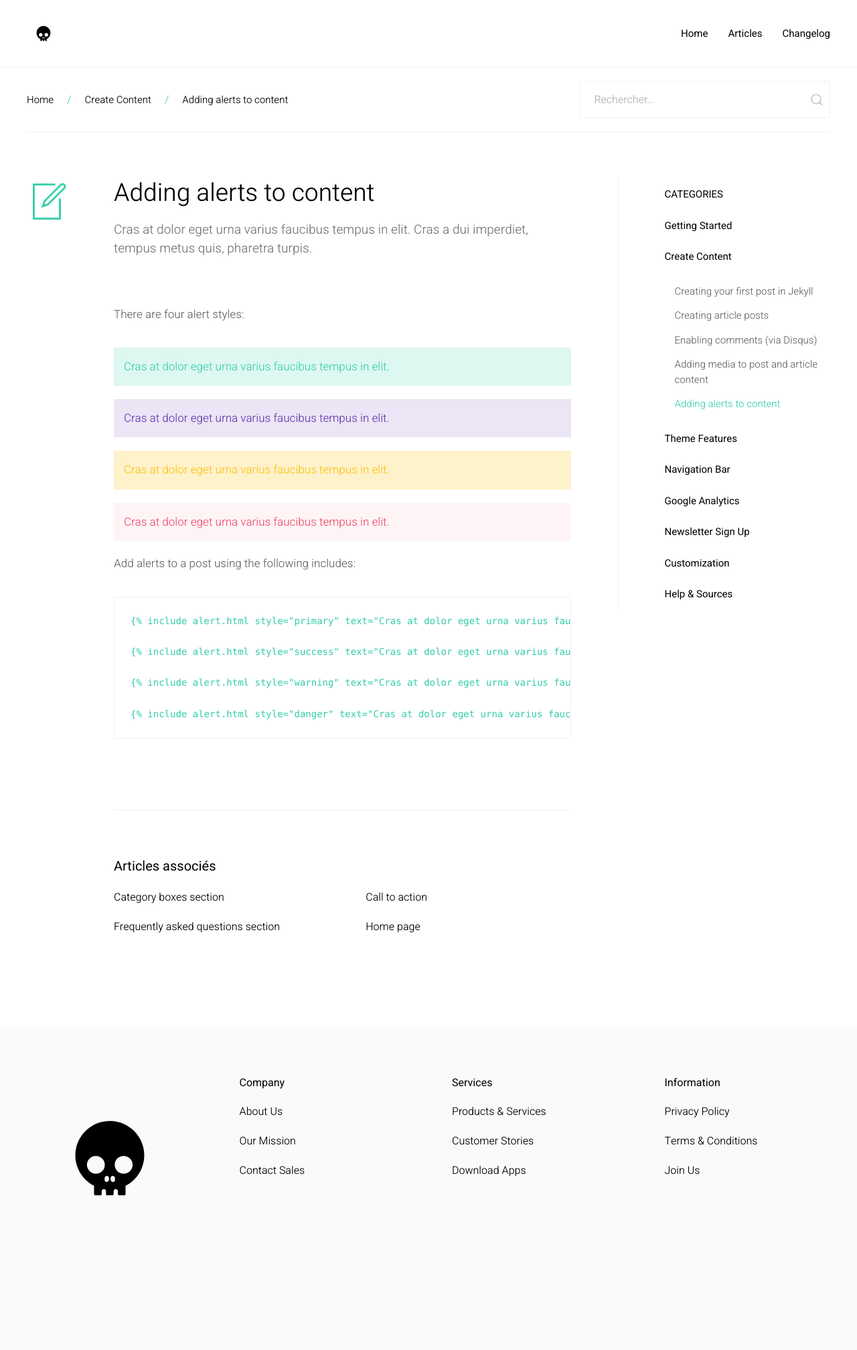
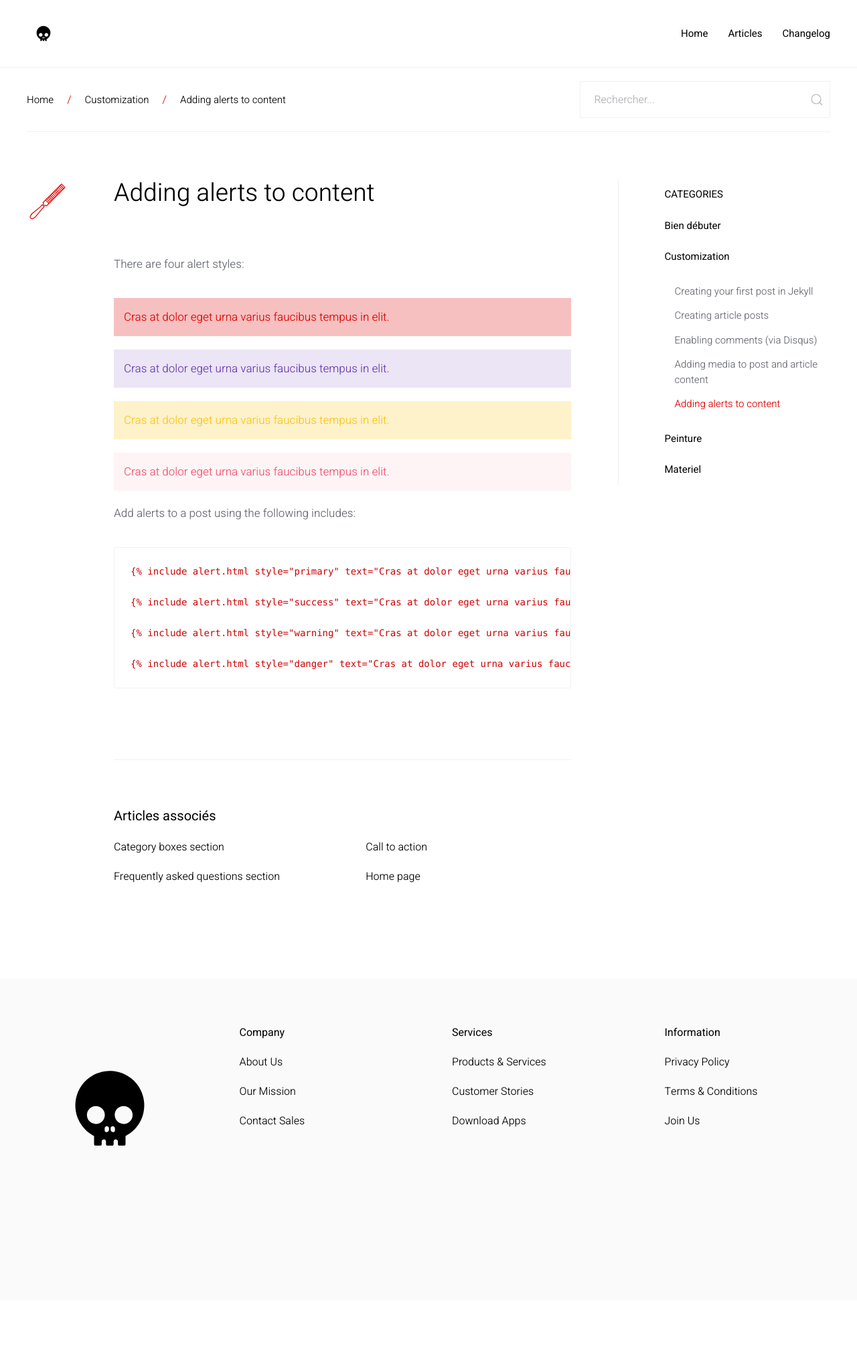
Before and after one commit to junthong/junthong.github.io, a Jekyll site: the page built from _articles/alerts.md, in a window 1280 px wide. Shown: the whole page at 67% size. Built offline with Jekyll 4.4.1, drawn with Linux system fonts in a browser that asks for light colours; after the commit the page ends 1941 px from its top, so only the background shows below that.

Commit message:
Modified: theming & icons.

```diff
--- a/_data/articles.yml
+++ b/_data/articles.yml
@@ -1,53 +1,30 @@
-- title: Getting Started
-  icon: cog
+- title: Bien débuter
+  icon: ic-nipper
   articles:
-  - installation
-  - setup
-  - footer
-
-- title: Create Content
-  icon: file-edit
-  articles:
-  - posts
-  - articles
-  - comments
-  - media
-  - alerts
-
-- title: Theme Features
-  icon: settings
-  articles:
-  - home
-  - categories
-  - faq
-  - cta
-  - changelog
-  - contact
-
-- title: Navigation Bar
-  icon: menu
-  articles:
-  - navigation
-
-- title: Google Analytics
-  icon: history
-  articles:
-  - analytics
-
-- title: Newsletter Sign Up
-  icon: mail
-  articles:
-  - mailchimp
+    - installation
+    - setup
+    - footer
 
 - title: Customization
-  icon: code
+  icon: ic-custo
   articles:
-  - translation
-  - customize
-  - development
+    - posts
+    - articles
+    - comments
+    - media
+    - alerts
 
-- title: Help & Sources
-  icon: question
+- title: Peinture
+  icon: ic-airbrush
   articles:
-  - support
-  - sources
+    - home
+    - categories
+    - faq
+    - cta
+    - changelog
+    - contact
+
+- title: Materiel
+  icon: ic-tools
+  articles:
+    - navigation
--- a/_layouts/article.html
+++ b/_layouts/article.html
@@ -38,7 +38,11 @@ layout: default
 
             <div class="uk-width-auto@m">
                 <div class="boundary-align">
-                    <div class="uk-visible@m uk-text-primary icon-category"><span data-uk-icon="icon: {{ article_category.icon | default: 'file-text'  }}; ratio: 3"></span></div>
+                    <div class="uk-visible@m uk-text-primary icon-category">
+                        <svg width="60" height="60">
+                            <use xlink:href="/uploads/icons.svg#{{ article_category.icon }}" class="svgPrimaryFill"/>
+                        </svg>
+                    </div>
 
                     <div class="uk-hidden@m">
                         <button class="uk-button uk-button-large uk-button-default uk-width-1-1" type="button">{{ site.data.translation[site.lang].article_categories | default: "Categories" }}</button>
@@ -52,7 +56,7 @@ layout: default
                                         <ul class="uk-nav-sub">
                                             {% for article in category.articles %}
                                                 {% assign p = site.articles | where:"slug", article | first %}
-                                                <li{% if article == page.slug %} class="uk-active"{% endif %}><a href="{{ p.url }}">{{ p.title }}</a></li>
+                                                <li {% if article == page.slug %}class="uk-active"{% endif %}><a href="{{ p.url }}">{{ p.title }}</a></li>
                                             {% endfor %}
                                         </ul>
                                     </li>
@@ -68,10 +72,19 @@ layout: default
                 <article class="uk-article">
 
                     <h2 class="uk-article-title uk-margin-large-bottom">{{ page.title | escape }}</h2>
+                    {% if page.author %}
+                    <p class="uk-text-lead uk-margin-large-bottom">
+                        Écrit par {% if page.authorLink %}<a href="{{ page.authorLink }}">{% endif %}{{ page.author }}{% if page.authorLink %}</a>{% endif %}.
+                    </p>
+                    {% endif %}
 
+                    {% comment %}
                     {% if page.subtitle %}
-                        <p class="uk-text-lead uk-margin-large-bottom">{{ page.subtitle }}</p>
+                        <p class="uk-text-lead uk-margin-large-bottom">
+                            {{ page.subtitle }}
+                        </p>
                     {% endif %}
+                    {% endcomment %}
 
                     <div class="article-content button-link">
                         {{content}}
--- /dev/null
+++ b/_sass/theme/main.scss
@@ -0,0 +1,3 @@
+.svgPrimaryFill {
+    fill: $global-primary-background;
+}
--- a/_sass/theme/variables.scss
+++ b/_sass/theme/variables.scss
@@ -9,7 +9,7 @@ $global-small-font-size:                        0.9375rem;
 $xsmall-font-size:                              0.875rem;
 
 $global-color:                                  #64676d;
-$global-primary-background:                     #3dd0ae;
+$global-primary-background:                     #dd0000;
 $global-secondary-background:                   #000;
 $global-warning-background:                   #fbc418;
 $global-success-background:                   #683ab3;
--- a/assets/css/main.scss
+++ b/assets/css/main.scss
@@ -18,3 +18,5 @@
 // Other vendor styles
 // @import "syntax-highlighting/cld";
 @import "syntax-highlighting/bw";
+
+@import "theme/main";
```
Also changed, not shown: _includes/categories.html (+7 -3 lines), uploads/ic-airbrush.svg (added), uploads/ic-custo.svg (added), uploads/ic-nipper.svg (added), uploads/ic-tools.svg (added), uploads/icons.svg (added).
